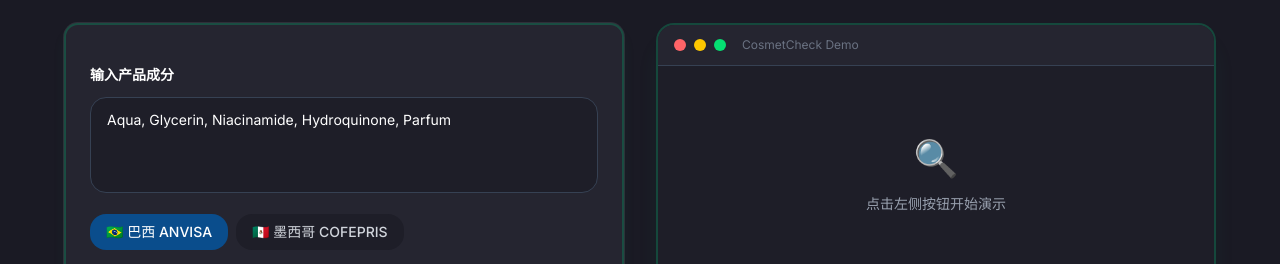
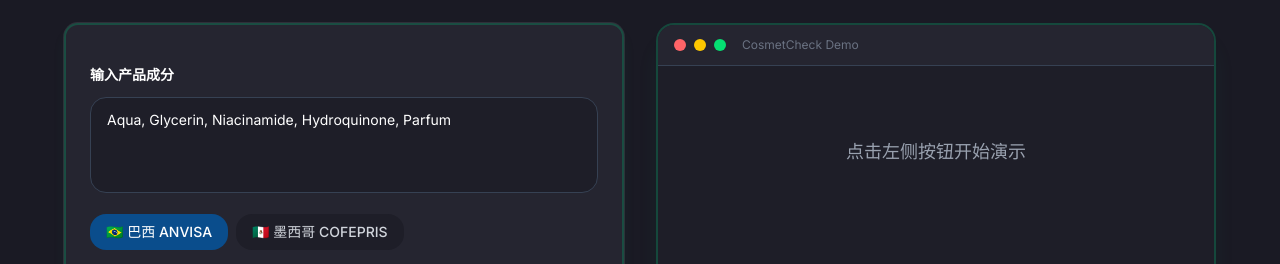
Before and after one commit to KK8693/cosmetcheck, a Next.js app: page / in a window 1280 px wide. Shown: the part 3320-3584 px from the top of the page. Built offline with nearby package versions, Linux system fonts and the light colour scheme; no server answers.

Commit message:
移除Demo区放大镜符号，增大文字间距

```diff
--- a/src/components/InteractiveDemo.tsx
+++ b/src/components/InteractiveDemo.tsx
@@ -129,8 +129,7 @@ export function InteractiveDemo() {
             <div className="p-6 font-mono text-sm min-h-[280px]">
               {step === 'idle' && (
                 <div className="text-gray-400 text-center py-12">
-                  <p className="text-4xl mb-4">🔍</p>
-                  <p>点击左侧按钮开始演示</p>
+                  <p className="text-lg">点击左侧按钮开始演示</p>
                 </div>
               )}
 
```
